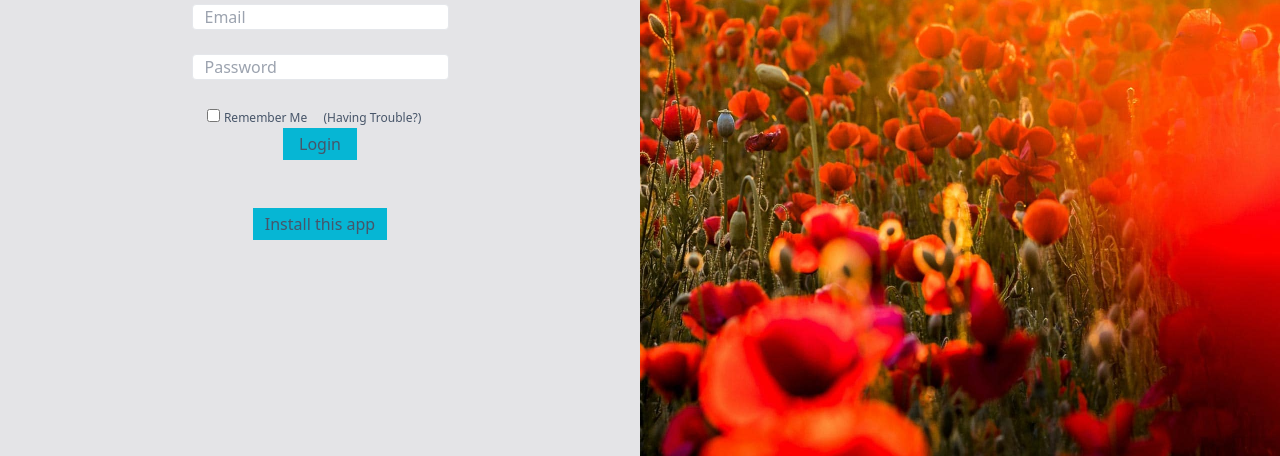
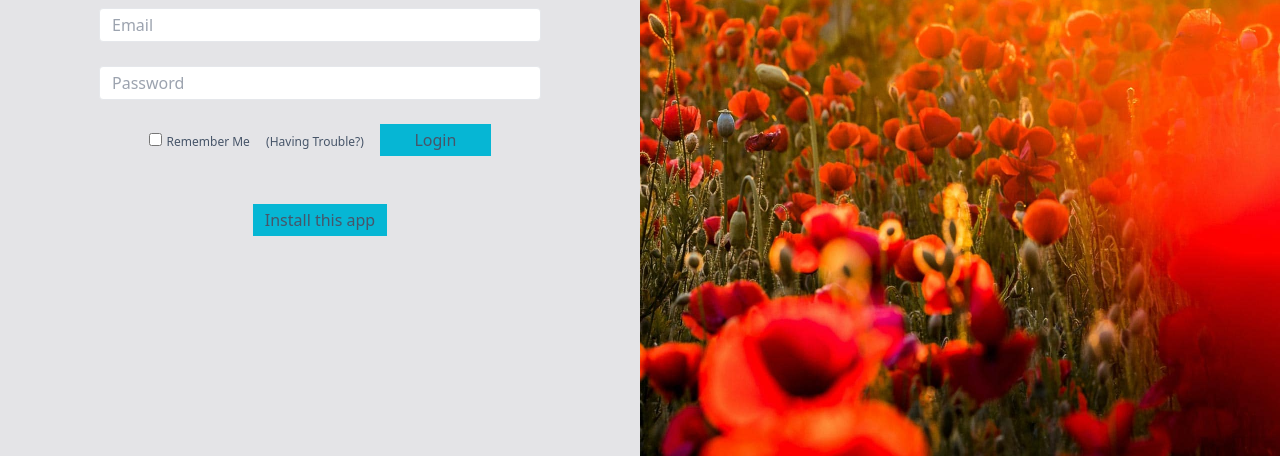
Before and after one commit to priyulau/d7-counseal, a plain HTML site: page index.html in a window 1280 px wide. Shown: the part 344-800 px from the top of the page. Drawn offline with nearby package versions, Linux system fonts and the light colour scheme.

Commit message:
Second release of d7-counseal

```diff
--- a/index.html
+++ b/index.html
@@ -9,9 +9,9 @@
             <form class="text-center">
                 <img src="logo.jpg" alt="Counseal Logo" class="mx-auto">
                 <label for="email"></label><br>
-                <input type="email" id="email" name="email" class="border rounded px-3" placeholder="Email"><br>
+                <input type="email" id="email" name="email" size=40 class="border rounded px-3 py-1" placeholder="Email"><br>
                 <label for="password"></label><br>
-                <input type="password" id="password" name="password" class="border rounded px-3" placeholder="Password"><br><br>
+                <input type="password" id="password" name="password" size=40 class="border rounded px-3 py-1" placeholder="Password"><br><br>
 
                 <input type="checkbox" id="remember" name="remember" value="remember">
                 <label for="remember" class="text-xs text-slate-600">Remember Me</label>
```
